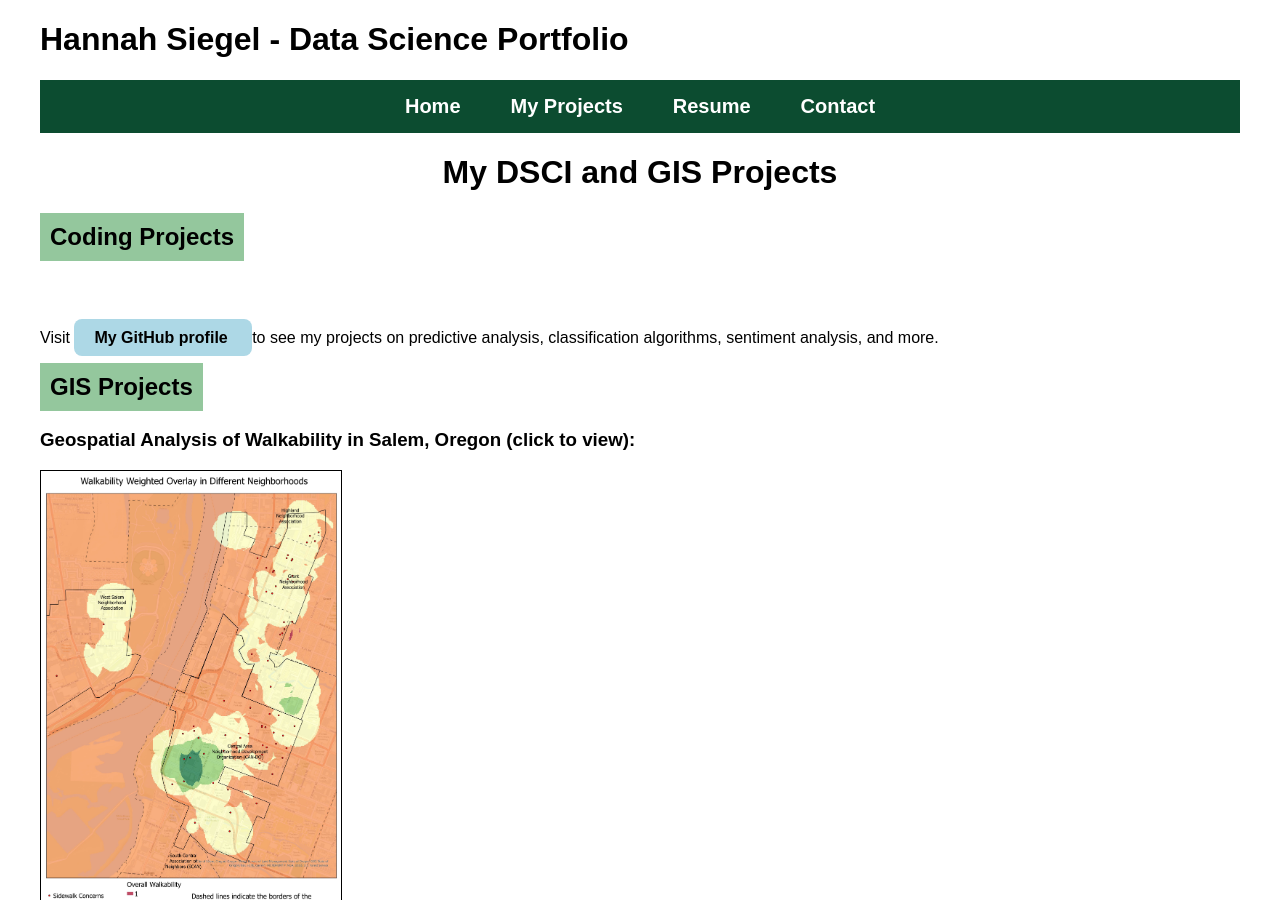
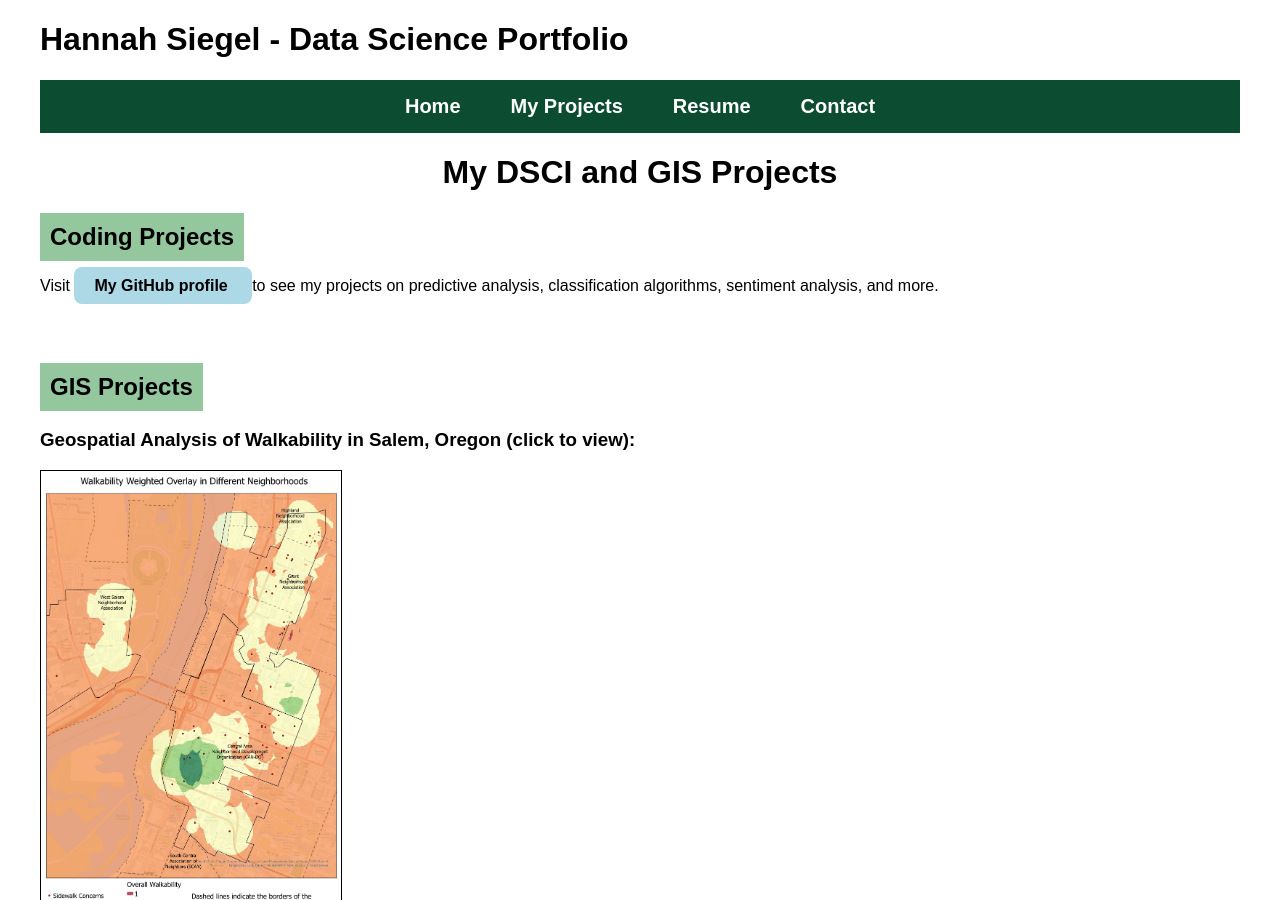
Before and after one commit to siegelhannah/portfolio, a Jekyll site: the page built from Projects.md, in a window 1280 px wide and 900 px high. Built offline with Jekyll 4.4.1, drawn with Linux system fonts in a browser that asks for light colours.

Commit message:
Update Projects.md

```diff
--- a/Projects.md
+++ b/Projects.md
@@ -10,8 +10,6 @@ permalink: /projects/
   Coding Projects
 </h2>
 
-<br><br>
-
 <p>
   Visit
   <span class="github-link">
@@ -21,6 +19,8 @@ permalink: /projects/
   </span>
   to see my projects on predictive analysis, classification algorithms, sentiment analysis, and more.
 </p>
+
+<br><br>
 
 <h2 style="background-color: #94C79D; padding: 10px; text-align: left; margin: 0; display: inline-block;">
   GIS Projects
```
